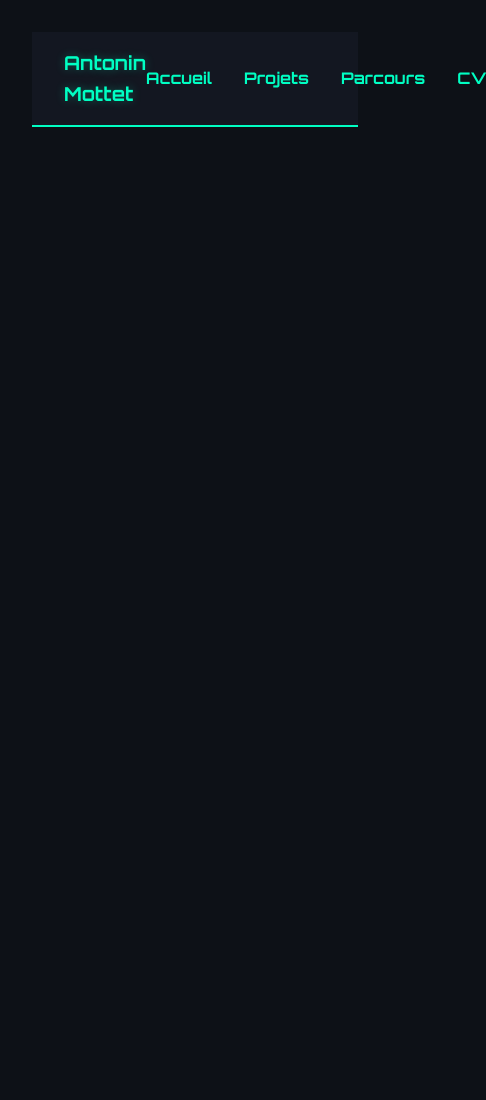
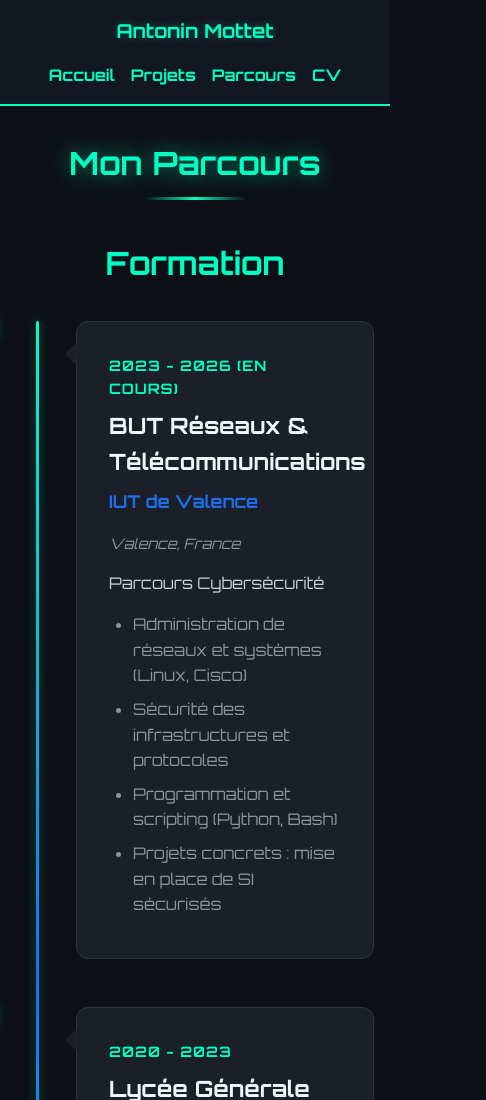
Before and after one commit to antooninho/portfolio, a plain HTML site: page parcours.html in a window 390 px wide. Shown: the top 1100 px of the page, 486 px wide, since content can reach past the window. Before the commit the page ends 844 px from the top, so only its background shows below. Drawn offline with Linux system fonts and the light colour scheme.

Commit message:
portfolio

```diff
--- a/parcours.css
+++ b/parcours.css
@@ -0,0 +1,300 @@
+/* Import d'une police futuriste depuis Google Fonts */
+@import url('https://fonts.googleapis.com/css2?family=Orbitron:wght@400;700&display=swap');
+
+* {
+    margin: 0;
+    padding: 0;
+    box-sizing: border-box;
+}
+
+body {
+    font-family: 'Orbitron', sans-serif;
+    background-color: #0d1117;
+    color: #f0f6fc;
+    line-height: 1.6;
+    min-height: 100vh;
+}
+
+/* Header */
+header {
+    background: rgba(20, 25, 35, 0.9);
+    border-bottom: 2px solid #00ffc3;
+    padding: 1rem 2rem;
+    display: flex;
+    justify-content: space-between;
+    align-items: center;
+    position: sticky;
+    top: 0;
+    z-index: 1000;
+    backdrop-filter: blur(10px);
+}
+
+.logo {
+    color: #00ffc3;
+    font-weight: 700;
+    font-size: 1.2rem;
+    text-shadow: 0 0 10px rgba(0, 255, 195, 0.3);
+}
+
+.nav-links {
+    display: flex;
+    gap: 2rem;
+}
+
+.nav-links li {
+    list-style: none;
+}
+
+.nav-links a {
+    color: #00ffc3;
+    text-decoration: none;
+    font-weight: bold;
+    position: relative;
+    transition: color 0.3s ease;
+}
+
+.nav-links a::after {
+    content: "";
+    position: absolute;
+    bottom: -5px;
+    left: 0;
+    width: 100%;
+    height: 2px;
+    background-color: #00ffc3;
+    transform: scaleX(0);
+    transition: transform 0.3s ease;
+    transform-origin: right;
+}
+
+.nav-links a:hover::after {
+    transform: scaleX(1);
+    transform-origin: left;
+}
+
+.nav-links a:hover {
+    color: #1f6feb;
+}
+
+/* Main Content */
+.container {
+    max-width: 1200px;
+    margin: 0 auto;
+    padding: 3rem 2rem;
+}
+
+.page-title {
+    text-align: center;
+    font-size: 3rem;
+    font-weight: 700;
+    color: #00ffc3;
+    margin-bottom: 3rem;
+    text-shadow: 0 0 20px rgba(0, 255, 195, 0.5);
+    position: relative;
+}
+
+.page-title::after {
+    content: "";
+    position: absolute;
+    bottom: -10px;
+    left: 50%;
+    transform: translateX(-50%);
+    width: 100px;
+    height: 3px;
+    background: linear-gradient(90deg, transparent, #00ffc3, transparent);
+}
+
+/* Section Styles */
+.section {
+    margin-bottom: 4rem;
+}
+
+.section-title {
+    font-size: 2rem;
+    color: #00ffc3;
+    margin-bottom: 2rem;
+    text-align: center;
+    font-weight: 700;
+}
+
+/* Timeline Styles */
+.timeline {
+    position: relative;
+    margin: 2rem 0;
+}
+
+.timeline::before {
+    content: "";
+    position: absolute;
+    left: 30px;
+    top: 0;
+    bottom: 0;
+    width: 3px;
+    background: linear-gradient(to bottom, #00ffc3, #1f6feb, #00ffc3);
+    border-radius: 2px;
+    box-shadow: 0 0 10px rgba(0, 255, 195, 0.3);
+}
+
+.timeline-item {
+    position: relative;
+    margin-bottom: 3rem;
+    padding-left: 80px;
+    opacity: 0;
+    transform: translateX(50px);
+    transition: all 0.8s cubic-bezier(0.25, 0.46, 0.45, 0.94);
+}
+
+.timeline-item.animate {
+    opacity: 1;
+    transform: translateX(0);
+}
+
+.timeline-dot {
+    position: absolute;
+    left: -49px;
+    top: 0;
+    width: 16px;
+    height: 16px;
+    background: #30363d;
+    border-radius: 50%;
+    border: 3px solid #0d1117;
+    box-shadow: 0 0 5px rgba(0, 255, 195, 0.3);
+    z-index: 2;
+    transition: all 0.6s ease;
+}
+
+.timeline-item.animate .timeline-dot {
+    background: #00ffc3;
+    box-shadow: 0 0 15px rgba(0, 255, 195, 0.8);
+}
+
+.timeline-content {
+    background: rgba(30, 35, 45, 0.8);
+    border: 1px solid #30363d;
+    border-radius: 12px;
+    padding: 2rem;
+    position: relative;
+    backdrop-filter: blur(10px);
+    transition: all 0.3s ease;
+}
+
+.timeline-content:hover {
+    transform: translateY(-5px);
+    box-shadow: 0 10px 30px rgba(0, 255, 195, 0.1);
+    border-color: #00ffc3;
+}
+
+.timeline-content::before {
+    content: "";
+    position: absolute;
+    left: -12px;
+    top: 20px;
+    width: 0;
+    height: 0;
+    border-top: 12px solid transparent;
+    border-bottom: 12px solid transparent;
+    border-right: 12px solid rgba(30, 35, 45, 0.8);
+}
+
+.period {
+    color: #00ffc3;
+    font-weight: 700;
+    font-size: 0.9rem;
+    margin-bottom: 0.5rem;
+    text-transform: uppercase;
+    letter-spacing: 1px;
+}
+
+.degree {
+    font-size: 1.4rem;
+    font-weight: 700;
+    color: #f0f6fc;
+    margin-bottom: 0.5rem;
+}
+
+.institution {
+    color: #1f6feb;
+    font-weight: 600;
+    font-size: 1.1rem;
+    margin-bottom: 1rem;
+}
+
+.location {
+    color: #8b949e;
+    font-size: 0.9rem;
+    margin-bottom: 1rem;
+    font-style: italic;
+}
+
+.description {
+    color: #c9d1d9;
+    line-height: 1.6;
+}
+
+.description ul {
+    margin-top: 1rem;
+    padding-left: 1.5rem;
+}
+
+.description li {
+    margin-bottom: 0.5rem;
+    color: #8b949e;
+}
+
+/* Animations */
+@keyframes slideInLeft {
+    to {
+        opacity: 1;
+        transform: translateX(0);
+    }
+}
+
+@keyframes fadeInUp {
+    0% {
+        opacity: 0;
+        transform: translateY(20px);
+    }
+    100% {
+        opacity: 1;
+        transform: translateY(0);
+    }
+}
+
+body {
+    animation: fadeInUp 0.8s ease-in-out;
+}
+
+/* Responsive */
+@media (max-width: 768px) {
+    header {
+        flex-direction: column;
+        gap: 1rem;
+    }
+
+    .nav-links {
+        gap: 1rem;
+    }
+
+    .container {
+        padding: 2rem 1rem;
+    }
+
+    .page-title {
+        font-size: 2rem;
+    }
+
+    .timeline::before {
+        left: 20px;
+    }
+
+    .timeline-item {
+        padding-left: 60px;
+    }
+
+    .timeline-dot {
+        left: -39px;
+    }
+
+    .timeline-content::before {
+        left: -12px;
+    }
+}
--- a/parcours.html
+++ b/parcours.html
@@ -1,7 +1,7 @@
 <!DOCTYPE html>
 <html lang="en">
 <head>
-    <link rel="stylesheet" href="index.css">
+    <link rel="stylesheet" href="parcours.css">
     <meta charset="UTF-8">
     <meta name="viewport" content="width=device-width, initial-scale=1.0">
     <title>Document</title>
@@ -16,5 +16,125 @@
             <li><a href="CV.html">CV</a></li>
         </nav>
     </header>
+
+<div class="container">
+    <h1 class="page-title">Mon Parcours</h1>
+
+    <section class="section">
+        <h2 class="section-title">Formation</h2>
+        <div class="timeline">
+            <div class="timeline-item">
+                <div class="timeline-dot"></div>
+                <div class="timeline-content">
+                    <div class="period">2023 - 2026 (en cours)</div>
+                    <div class="degree">BUT Réseaux & Télécommunications</div>
+                    <div class="institution">IUT de Valence</div>
+                    <div class="location">Valence, France</div>
+                    <div class="description">
+                        Parcours Cybersécurité
+                        <ul>
+                            <li>Administration de réseaux et systèmes (Linux, Cisco)</li>
+                            <li>Sécurité des infrastructures et protocoles</li>
+                            <li>Programmation et scripting (Python, Bash)</li>
+                            <li>Projets concrets : mise en place de SI sécurisés</li>
+                        </ul>
+                    </div>
+                </div>
+            </div>
+
+            <div class="timeline-item">
+                <div class="timeline-dot"></div>
+                <div class="timeline-content">
+                    <div class="period">2020 - 2023</div>
+                    <div class="degree">Lycée Générale</div>
+                    <div class="institution">Lycée Albert Triboulet </div>
+                    <div class="location">Romans-sur-Isère, France</div>
+                    <div class="description">
+                        Spécialités : Mathématiques & NSI (Numérique et Sciences Informatiques)</strong><br>
+            Mention : Assez Bien
+
+                        <ul>
+                            <li>Programmation orientée objet</li>
+                            <li>Bases de données relationnelles</li>
+                            <li>Algorithmique et structures de données</li>
+                            <li>Introduction aux réseaux et systèmes informatiques</li>
+                        </ul>
+                    </div>
+                </div>
+            </div>
+        </div>
+    </section>
+
+<section class="section">
+    <h2 class="section-title">Expériences Professionnelles</h2>
+    <div class="timeline">
+        <div class="timeline-item">
+            <div class="timeline-dot"></div>
+            <div class="timeline-content">
+                <div class="period">Mars 2024 - Juin 2024</div>
+                <div class="degree">Stage Administration Systèmes & Réseaux</div>
+                <div class="institution">Air Corsica</div>
+                <div class="location">Ajaccio, France</div>
+                <div class="description">
+                    Administration systèmes & réseaux
+                    <ul>
+                        <li>Mise en place d'une application via AWS</li>
+                        <li>Déploiement des procédures de cybersécurité</li>
+                        <li>Développement d'un script d'automatisation avec PowerShell</li>
+                        <li>Support aux utilisateurs, déploiement des postes client</li>
+                    </ul>
+                </div>
+            </div>
+        </div>
+    </div>
+</section>
+</div>
+
+
+
+    <script>
+        // Intersection Observer pour les animations au scroll
+        const observerOptions = {
+            threshold: 0.1,
+            rootMargin: '0px 0px -50px 0px'
+        };
+
+        const observer = new IntersectionObserver((entries) => {
+            entries.forEach((entry, index) => {
+                if (entry.isIntersecting) {
+                    // Délai progressif pour chaque élément
+                    setTimeout(() => {
+                        entry.target.classList.add('animate');
+                    }, index * 200);
+                }
+            });
+        }, observerOptions);
+
+        // Observer tous les éléments de timeline
+        document.addEventListener('DOMContentLoaded', () => {
+            const timelineItems = document.querySelectorAll('.timeline-item');
+            timelineItems.forEach(item => {
+                observer.observe(item);
+            });
+        });
+
+        // Animation du titre principal
+        const titleObserver = new IntersectionObserver((entries) => {
+            entries.forEach(entry => {
+                if (entry.isIntersecting) {
+                    entry.target.style.transform = 'translateY(0)';
+                    entry.target.style.opacity = '1';
+                }
+            });
+        }, observerOptions);
+
+        document.addEventListener('DOMContentLoaded', () => {
+            const pageTitle = document.querySelector('.page-title');
+            pageTitle.style.transform = 'translateY(30px)';
+            pageTitle.style.opacity = '0';
+            pageTitle.style.transition = 'all 0.8s ease';
+            titleObserver.observe(pageTitle);
+        });
+    </script>
 </body>
 </html>
```
Also changed, not shown: index.css (indentation only).
